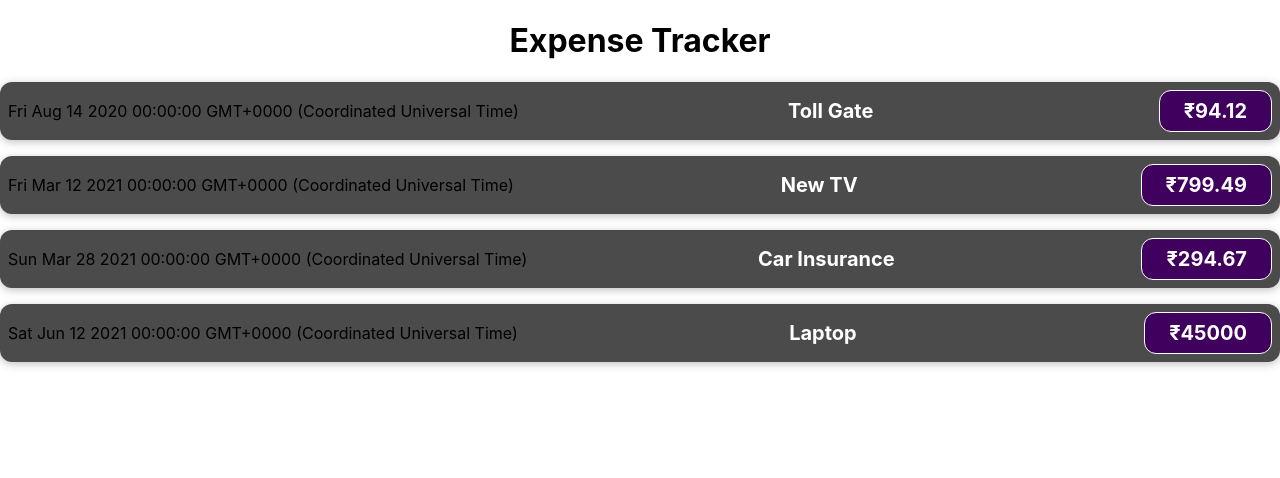
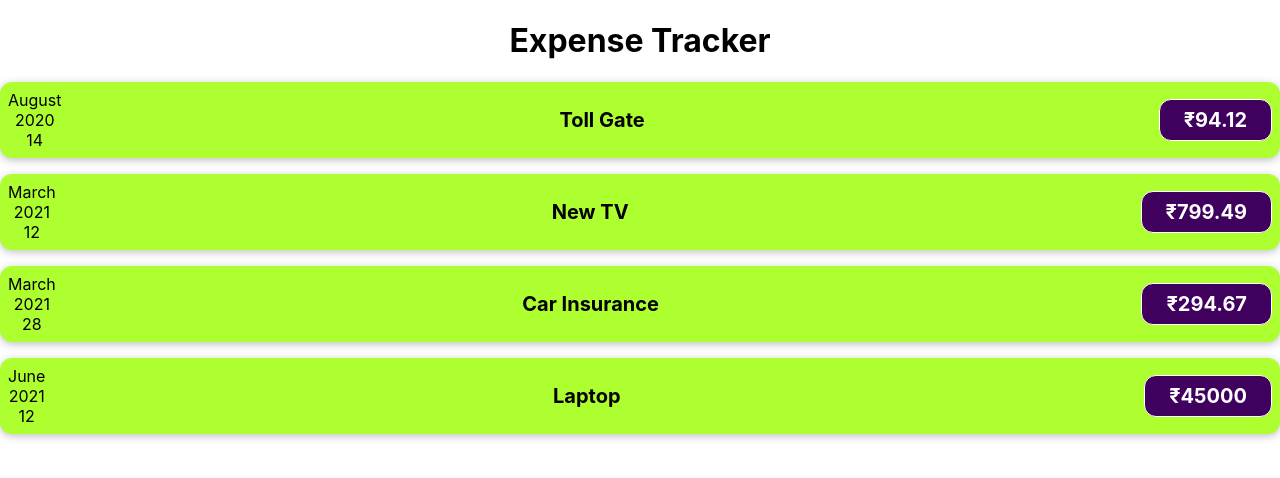
Before and after one commit to jeraldpraveen/React_Training, a React (Create React App) app in the folder expense_tracker/: page / in a window 1280 px wide. Shown: the top 478 px of the page. Built offline with nearby package versions, Linux system fonts and the light colour scheme.

Commit message:
20.Adding JS Logic To Split Date

```diff
--- a/expense_tracker/src/App.js
+++ b/expense_tracker/src/App.js
@@ -9,7 +9,12 @@
       amount: 94.12,
       date: new Date(2020, 7, 14),
     },
-    { id: "e2", title: "New TV", amount: 799.49, date: new Date(2021, 2, 12) },
+    {
+      id: "e2",
+      title: "New TV",
+      amount: 799.49,
+      date: new Date(2021, 2, 12),
+    },
     {
       id: "e3",
       title: "Car Insurance",
--- a/expense_tracker/src/components/ExpenseItem.css
+++ b/expense_tracker/src/components/ExpenseItem.css
@@ -6,7 +6,7 @@
   padding: 0.5rem;
   margin: 1rem 0;
   border-radius: 12px;
-  background-color: #4b4b4b;
+  background-color: greenyellow;
 }
 
 .expense-item__description {
@@ -24,7 +24,7 @@
   font-size: 1rem;
   flex: 1;
   margin: 0 1rem;
-  color: white;
+  color: black;
 }
 
 .expense-item__price {
--- a/expense_tracker/src/components/ExpenseItem.js
+++ b/expense_tracker/src/components/ExpenseItem.js
@@ -1,12 +1,19 @@
 import "./ExpenseItem.css";
 
 function ExpenseItem(props) {
-  const expenseDate = props.date.toString();
+  // const expenseDate = props.date.toString();
+  const month = props.date.toLocaleString("en-US", { month: "long" });
+  const day = props.date.toLocaleString("en-US", { day: "2-digit" });
+  const year = props.date.getFullYear();
   const expenseTitle = props.title;
   const expenseAmount = props.amount;
   return (
     <div className="expense-item">
-      <div>{expenseDate}</div>
+      <div>
+        <div>{month}</div>
+        <div>{year}</div>
+        <div>{day}</div>
+      </div>
       <div className="expense-item__description">
         <h2>{expenseTitle}</h2>
         <div className="expense-item__price">₹{expenseAmount}</div>
```
